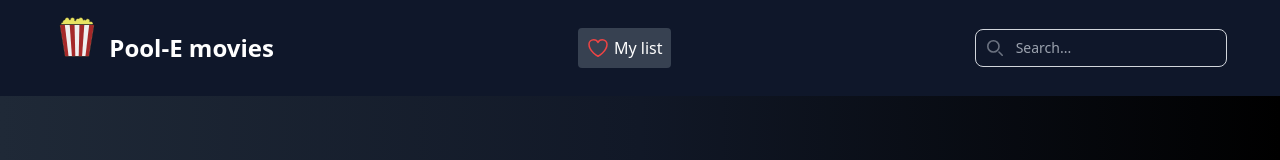
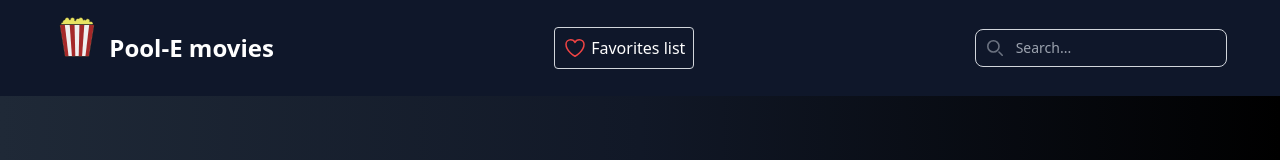
Before and after one commit to pulygarcia/movies-guide-vue, a Vue app: page / in a window 1280 px wide. Shown: the top 160 px of the page. Built offline with nearby package versions, Linux system fonts and the light colour scheme; no server answers; what tailwindcss-animated would draw is missing.

Commit message:
changing container sizes

```diff
--- a/src/components/Header.vue
+++ b/src/components/Header.vue
@@ -6,7 +6,7 @@
 
 <template>
 <nav class="bg-slate-900 md:fixed w-full top-0 z-40">
-  <div class="w-11/12 md:max-w-screen-xl md:flex flex-wrap justify-center md:justify-between md:items-center mx-auto py-6">
+  <div class="w-11/12 md:flex flex-wrap justify-center md:justify-between md:items-center mx-auto py-6">
 
   <nav class="flex justify-between items-center">
     <a href="/" class="flex items-center gap-2">
@@ -22,11 +22,11 @@
     </button>
   </nav>
 
-  <button @click="router.push({name: 'favorites'})" type="button" class="hidden md:flex gap-1 text-white p-2 bg-gray-700 rounded hover:scale-110 transition">
+  <button @click="router.push({name: 'favorites'})" type="button" class="hidden md:flex gap-1 text-white p-2 border border-gray-300 bg-slate-900 rounded hover:scale-110 transition">
       <svg xmlns="http://www.w3.org/2000/svg" fill="none" viewBox="0 0 24 24" stroke-width="1.5" stroke="#ef4444" class="w-6 h-6">
         <path stroke-linecap="round" stroke-linejoin="round" d="M21 8.25c0-2.485-2.099-4.5-4.688-4.5-1.935 0-3.597 1.126-4.312 2.733-.715-1.607-2.377-2.733-4.313-2.733C5.1 3.75 3 5.765 3 8.25c0 7.22 9 12 9 12s9-4.78 9-12Z" />
       </svg>
-      My list
+      Favorites list
   </button>
 
   <div class="flex md:order-2 mt-5 md:mt-0">
--- a/src/views/FavoritesView.vue
+++ b/src/views/FavoritesView.vue
@@ -11,7 +11,7 @@ const moviesStore = useMoviesStore();
   <section class="bg-gradient-to-r from-gray-800 via-gray-900 to-black h-screen">
     <Header />
 
-    <div class="w-11/12 md:max-w-screen-xl mx-auto pb-10 md:py-32">
+    <div class="w-11/12 mx-auto pb-10 md:py-32">
       <HeadingSeparator title="Favorites"/>
 
       <section v-if="moviesStore.favorites.length" class="flex overflow-x-scroll snap-x-mandatory whitespace-nowrap gap-4 md:grid md:grid-cols-4 lg:grid-cols-5 md:gap-6 md:overflow-hidden">
--- a/src/views/HomeView.vue
+++ b/src/views/HomeView.vue
@@ -17,11 +17,11 @@ onMounted(() => {
   <section class="bg-gradient-to-r from-gray-800 via-gray-900 to-black">
     <Header />
 
-    <div class="w-11/12 md:max-w-screen-xl mx-auto pb-10 md:py-32">
+    <div class="w-11/12 mx-auto pb-10 md:py-32">
 
       <HeadingSeparator title="Trending"/>
 
-      <section class="flex overflow-x-scroll snap-x-mandatory whitespace-nowrap gap-4 md:grid md:grid-cols-4 lg:grid-cols-5 md:gap-6 md:overflow-hidden">
+      <section class="flex overflow-x-scroll snap-x-mandatory whitespace-nowrap gap-4 md:grid md:grid-cols-4 lg:grid-cols-6 md:gap-6 md:overflow-hidden">
         <MovieCard
           v-for="item in moviesStore.trending"
           :item="item"
@@ -31,7 +31,7 @@ onMounted(() => {
 
       <HeadingSeparator title="Top rated"/>
 
-      <section class="flex overflow-x-scroll snap-x-mandatory whitespace-nowrap gap-4 md:grid md:grid-cols-4 lg:grid-cols-5 md:gap-6 md:overflow-hidden">
+      <section class="flex overflow-x-scroll snap-x-mandatory whitespace-nowrap gap-4 md:grid md:grid-cols-4 lg:grid-cols-6 md:gap-6 md:overflow-hidden">
         <MovieCard
           v-for="item in moviesStore.topRated"
           :item="item"
```
